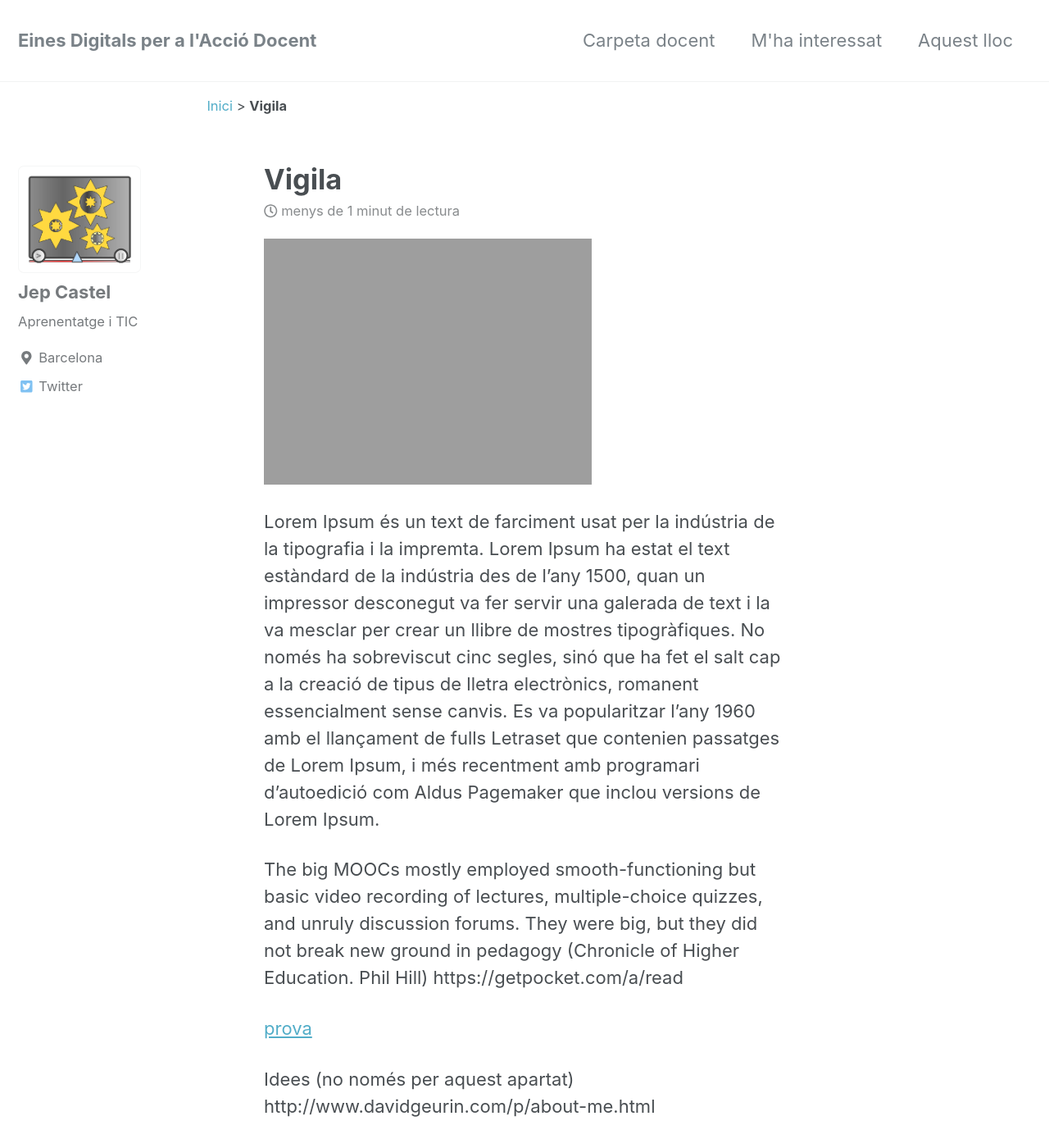
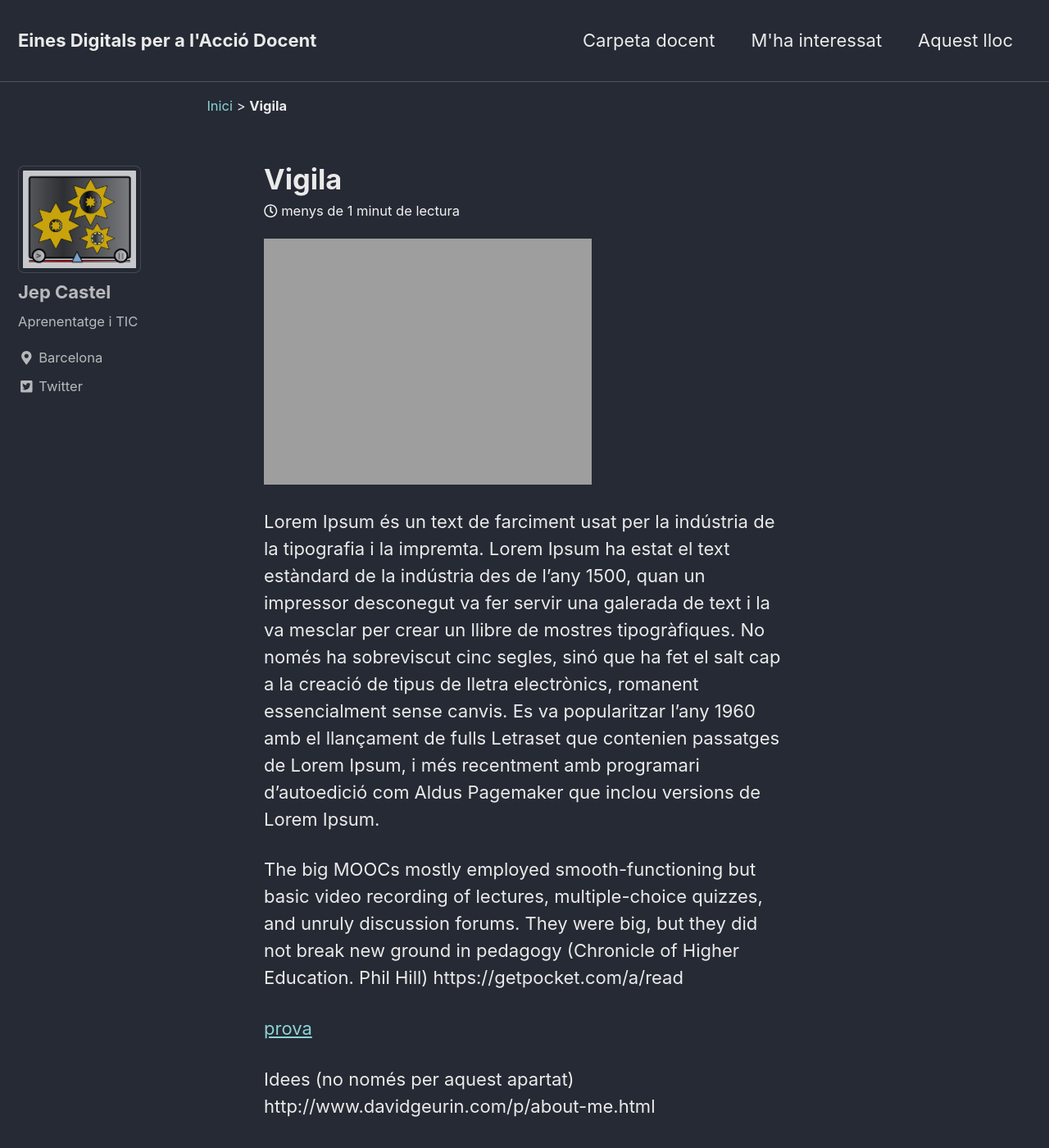
Before and after one commit to jepcastel/github.io, a Jekyll site: the page built from _posts/2015-12-6-Vigila-no-badis.md, in a window 1280 px wide and 1400 px high. Shown: the whole window at 82% size. Built offline with Jekyll 4.4.1, drawn with Linux system fonts in a browser that asks for light colours; nearby versions of some CDN libraries.

Commit message:
torno a minimal mistakes ag-20

```diff
--- a/_config.yml
+++ b/_config.yml
@@ -10,10 +10,9 @@
 # Review documentation to determine if you should use `theme` or `remote_theme`
 # https://mmistakes.github.io/minimal-mistakes/docs/quick-start-guide/#installing-the-theme
 
-theme: "jekyll-theme-dinky"
 #theme                    : "minimal-mistakes-jekyll"
-#remote_theme           : "mmistakes/minimal-mistakes"
-#minimal_mistakes_skin    : "dark" # "air", "aqua", "contrast", "dark", "dirt", "neon", "mint", "plum", "sunrise"
+remote_theme           : "mmistakes/minimal-mistakes"
+minimal_mistakes_skin    : "dark" # "air", "aqua", "contrast", "dark", "dirt", "neon", "mint", "plum", "sunrise"
 
 # Site Settings
 locale                   : "ca-ES"
```
